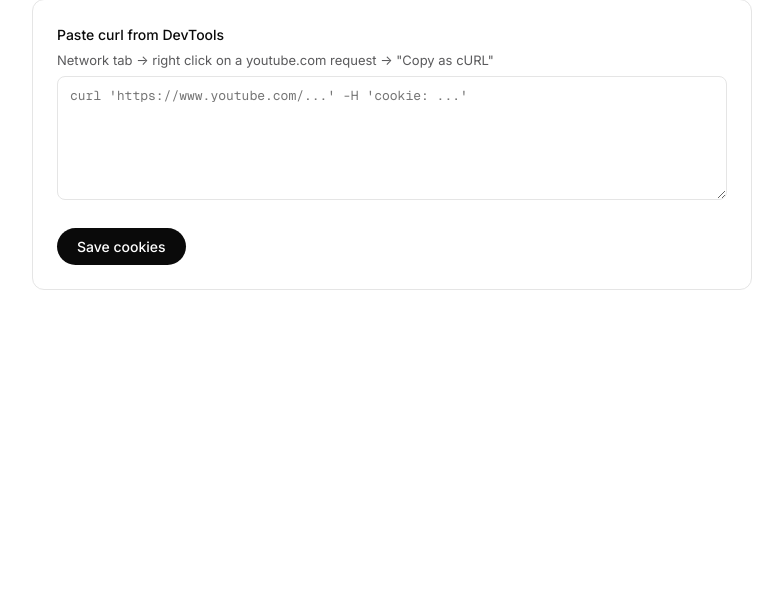
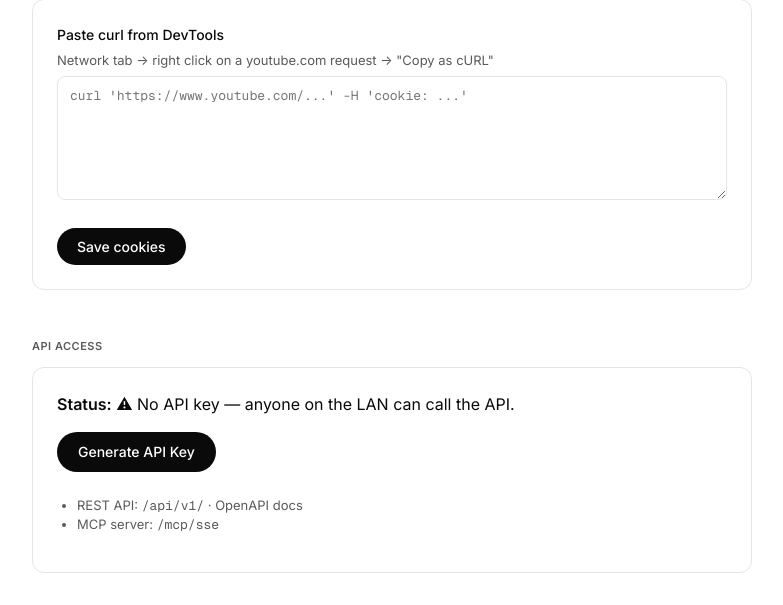
Before and after one commit to mycelos-ai/yt-summary, a FastAPI app: template app/templates/settings.html in a window 1280 px wide. Shown: the part 1684-2289 px from the top of the page, without its empty margins (248-1031 px from the left). Before the commit the page ends 1974 px from the top, so only its background shows below. Run offline with FastAPI, Linux system fonts and the light colour scheme; the template is opened without the code that fills it, so the values that code supplies are empty; parts of the project's set-up code (start-up, migrations or seed data) failed here and were passed over.

Commit message:
feat(settings): API key generate / revoke UI
Co-Authored-By: Claude Opus 4.7 (1M context) <noreply@anthropic.com>

```diff
--- a/app/templates/settings.html
+++ b/app/templates/settings.html
@@ -104,5 +104,38 @@
     </label>
     <button type="submit">Save cookies</button>
   </form>
+
+  <p class="section-title" style="margin-top: 48px;">API access</p>
+
+  <div class="api-access-block" style="background: var(--canvas); border: 1px solid var(--hairline); border-radius: var(--rounded-lg); padding: 24px;">
+    {% if api_key_prefix %}
+      <p>
+        <strong>Status:</strong> ● Active &mdash;
+        <code>{{ api_key_prefix }}...</code>
+        {% if api_key_created_at %}
+          <span style="color: var(--steel);">created {{ api_key_created_at.strftime('%Y-%m-%d') }}</span>
+        {% endif %}
+      </p>
+      <form method="post" action="/settings/api-key/generate" style="display:inline">
+        <button type="submit" class="btn btn-secondary">Regenerate</button>
+      </form>
+      <form method="post" action="/settings/api-key/revoke" style="display:inline"
+            onsubmit="return confirm('Revoke the current API key? Any tools using it will stop working.')">
+        <button type="submit" class="btn btn-secondary">Revoke</button>
+      </form>
+    {% else %}
+      <p>
+        <strong>Status:</strong> ⚠ No API key — anyone on the LAN can call the API.
+      </p>
+      <form method="post" action="/settings/api-key/generate" style="display:inline">
+        <button type="submit" class="btn btn-primary">Generate API Key</button>
+      </form>
+    {% endif %}
+
+    <ul style="margin-top: 24px; color: var(--steel); font-size: 13px; padding-left: 20px;">
+      <li>REST API: <code>/api/v1/</code> &middot; <a href="/api/v1/docs" target="_blank">OpenAPI docs</a></li>
+      <li>MCP server: <code>/mcp/sse</code></li>
+    </ul>
+  </div>
 </div>
 {% endblock %}
```
Also changed, not shown: app/routes/settings.py (+29 -0 lines), app/templates/api_key_reveal.html (added, +14 -0 lines), tests/test_routes_settings.py (+49 -0 lines).
